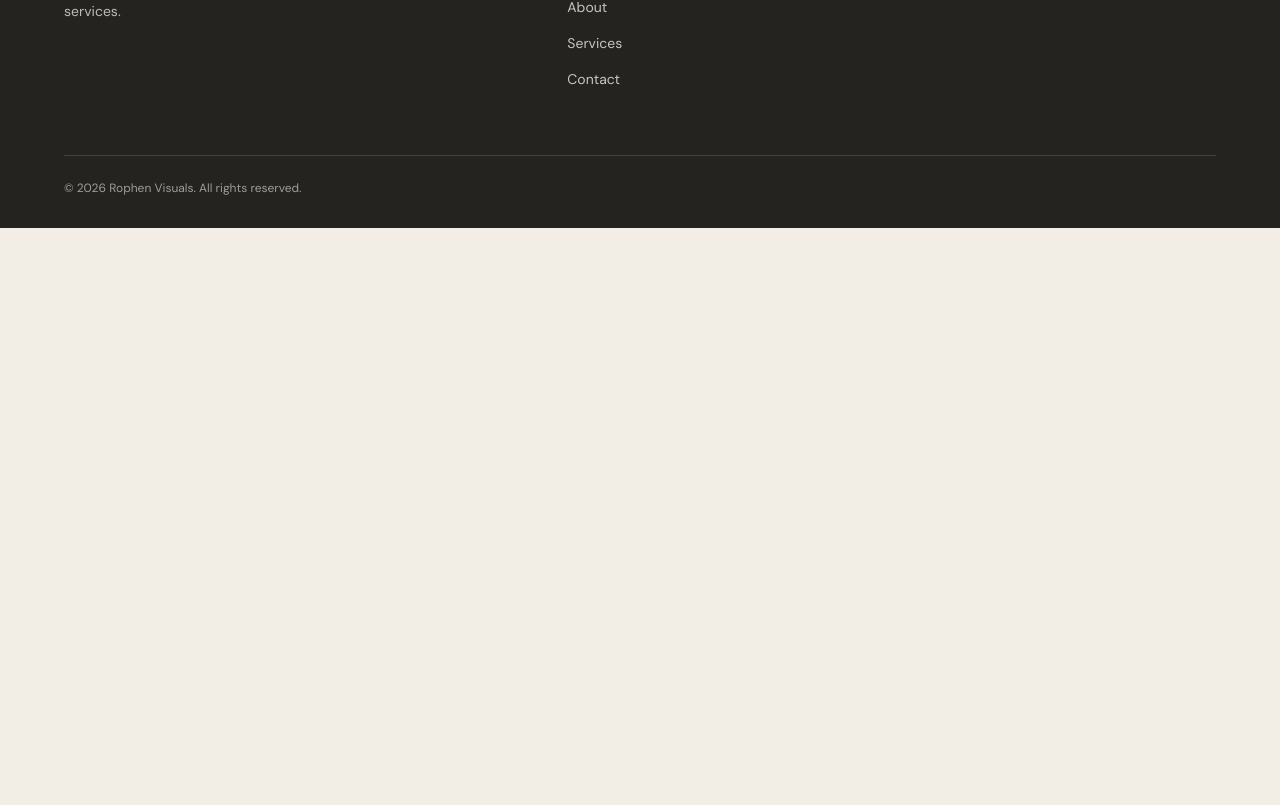
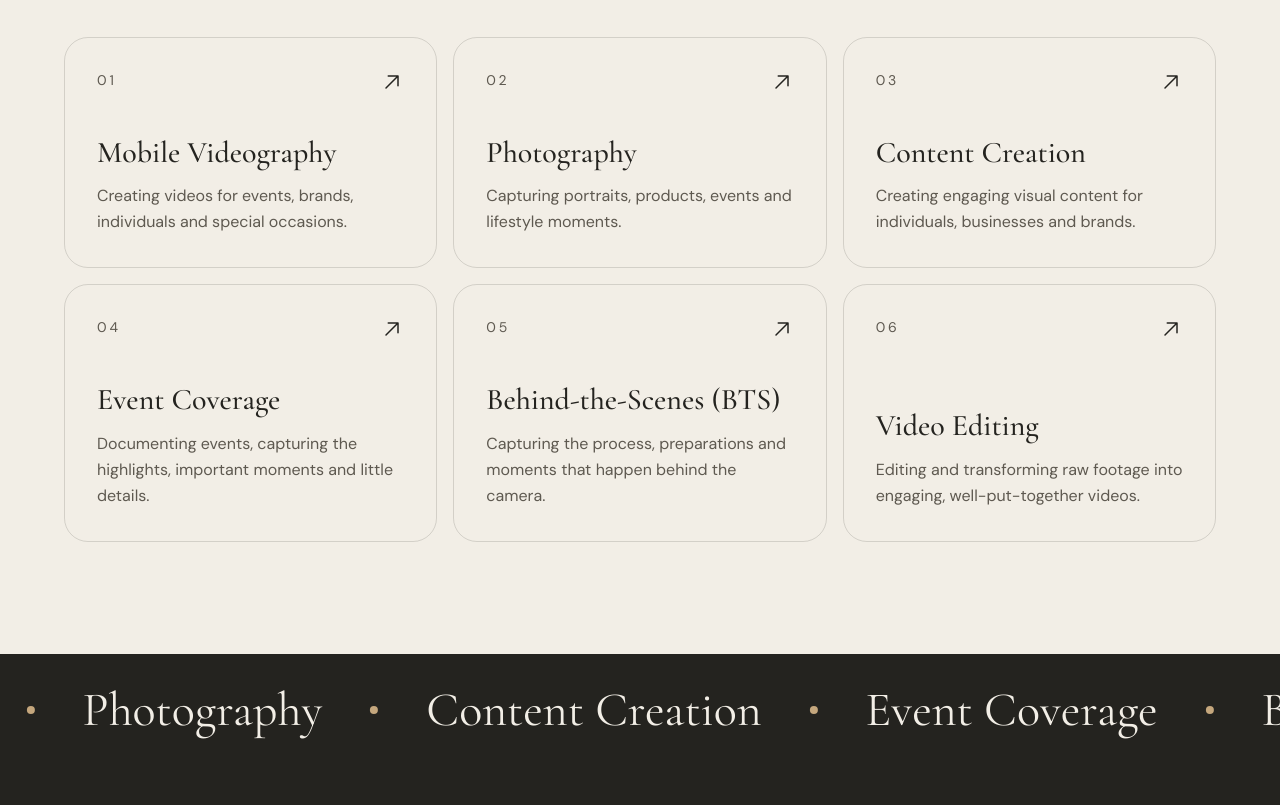
Before and after one commit to Damilola-Dev1/rophen-visuals, a React (Vite) app: page / in a window 1280 px wide. Shown: the part 2355-3160 px from the top of the page. Before the commit the page ends 2583 px from the top, so only its background shows below. Built offline with nearby package versions, Linux system fonts and the light colour scheme.

Commit message:
Add services overview section

```diff
--- /dev/null
+++ b/src/components/home/ServicesOverview.tsx
@@ -0,0 +1,104 @@
+import { Link } from "react-router-dom";
+import { motion, useReducedMotion } from "framer-motion";
+import { ArrowUpRight } from "@phosphor-icons/react";
+import { services } from "../../data/services";
+
+export default function ServicesOverview() {
+  const reduceMotion = useReducedMotion();
+
+  return (
+    <section
+      id="services"
+      aria-labelledby="services-heading"
+      className="bg-ivory pb-0 pt-8 md:pt-16"
+    >
+      <div className="px-6 pb-20 md:px-16 md:pb-28">
+        <div className="mx-auto max-w-[1400px]">
+          <p className="text-sm uppercase tracking-[0.2em] text-stone-deep">
+            What we do
+          </p>
+          <h2
+            id="services-heading"
+            className="mt-4 font-display text-5xl font-medium leading-[0.95] text-charcoal md:text-7xl"
+          >
+            Services
+          </h2>
+
+          <ul className="mt-12 grid grid-cols-1 gap-4 md:mt-16 md:grid-cols-2 lg:grid-cols-3">
+            {services.map((service, index) => (
+              <li key={service.slug}>
+                <Link
+                  to={`/contact?service=${service.slug}`}
+                  className="group flex h-full min-h-[14rem] flex-col justify-between rounded-3xl border border-charcoal/15 p-6 transition-colors duration-300 hover:bg-charcoal focus-visible:bg-charcoal md:p-8"
+                >
+                  <div className="flex items-start justify-between">
+                    <span className="text-sm tracking-[0.2em] text-stone-deep transition-colors duration-300 group-hover:text-bronze group-focus-visible:text-bronze">
+                      {String(index + 1).padStart(2, "0")}
+                    </span>
+                    <ArrowUpRight
+                      size={24}
+                      weight="regular"
+                      aria-hidden="true"
+                      className="text-charcoal transition-colors duration-300 group-hover:text-bronze group-focus-visible:text-bronze"
+                    />
+                  </div>
+
+                  <div className="mt-10">
+                    <h3 className="font-display text-3xl font-medium leading-tight text-charcoal transition-colors duration-300 group-hover:text-ivory group-focus-visible:text-ivory">
+                      {service.title}
+                    </h3>
+                    <p className="mt-3 text-base leading-relaxed text-stone-deep transition-colors duration-300 group-hover:text-ivory/75 group-focus-visible:text-ivory/75">
+                      {service.description}
+                    </p>
+                    <span className="sr-only">
+                      Enquire about {service.title}
+                    </span>
+                  </div>
+                </Link>
+              </li>
+            ))}
+          </ul>
+        </div>
+      </div>
+
+      {/* Moving strip of the service names. Static and wrapped for reduced motion. */}
+      <div
+        className="overflow-hidden bg-charcoal py-6 md:py-8"
+        aria-hidden="true"
+      >
+        {reduceMotion ? (
+          <div className="flex flex-wrap justify-center gap-x-8 gap-y-2 px-6">
+            {services.map((service) => (
+              <span
+                key={service.slug}
+                className="font-display text-3xl text-ivory md:text-5xl"
+              >
+                {service.title}
+              </span>
+            ))}
+          </div>
+        ) : (
+          <motion.div
+            className="flex w-max"
+            animate={{ x: ["0%", "-50%"] }}
+            transition={{ duration: 40, ease: "linear", repeat: Infinity }}
+          >
+            {[0, 1].map((copy) => (
+              <div key={copy} className="flex flex-none">
+                {services.map((service) => (
+                  <span
+                    key={`${copy}-${service.slug}`}
+                    className="flex flex-none items-center pr-8 font-display text-3xl text-ivory md:pr-12 md:text-5xl"
+                  >
+                    {service.title}
+                    <span className="ml-8 inline-block h-2 w-2 rounded-full bg-bronze md:ml-12" />
+                  </span>
+                ))}
+              </div>
+            ))}
+          </motion.div>
+        )}
+      </div>
+    </section>
+  );
+}
--- /dev/null
+++ b/src/data/services.ts
@@ -0,0 +1,40 @@
+import type { Service } from "../types";
+
+// The slug is used in the link /contact?service=<slug>.
+export const services: Service[] = [
+  {
+    slug: "mobile-videography",
+    title: "Mobile Videography",
+    description:
+      "Creating videos for events, brands, individuals and special occasions.",
+  },
+  {
+    slug: "photography",
+    title: "Photography",
+    description: "Capturing portraits, products, events and lifestyle moments.",
+  },
+  {
+    slug: "content-creation",
+    title: "Content Creation",
+    description:
+      "Creating engaging visual content for individuals, businesses and brands.",
+  },
+  {
+    slug: "event-coverage",
+    title: "Event Coverage",
+    description:
+      "Documenting events, capturing the highlights, important moments and little details.",
+  },
+  {
+    slug: "behind-the-scenes",
+    title: "Behind-the-Scenes (BTS)",
+    description:
+      "Capturing the process, preparations and moments that happen behind the camera.",
+  },
+  {
+    slug: "video-editing",
+    title: "Video Editing",
+    description:
+      "Editing and transforming raw footage into engaging, well-put-together videos.",
+  },
+];
--- a/src/pages/HomePage.tsx
+++ b/src/pages/HomePage.tsx
@@ -1,5 +1,6 @@
 import Hero from "../components/home/Hero";
 import Showreel from "../components/home/Showreel";
+import ServicesOverview from "../components/home/ServicesOverview";
 import { usePageTitle } from "../hooks/usePageTitle";
 
 export default function HomePage() {
@@ -9,6 +10,7 @@ export default function HomePage() {
     <>
       <Hero />
       <Showreel />
+      <ServicesOverview />
     </>
   );
 }
--- a/src/types/index.ts
+++ b/src/types/index.ts
@@ -40,3 +40,9 @@ export interface Client {
   order: number;
   published: boolean;
 }
+
+export interface Service {
+  slug: string;
+  title: string;
+  description: string;
+}
```
